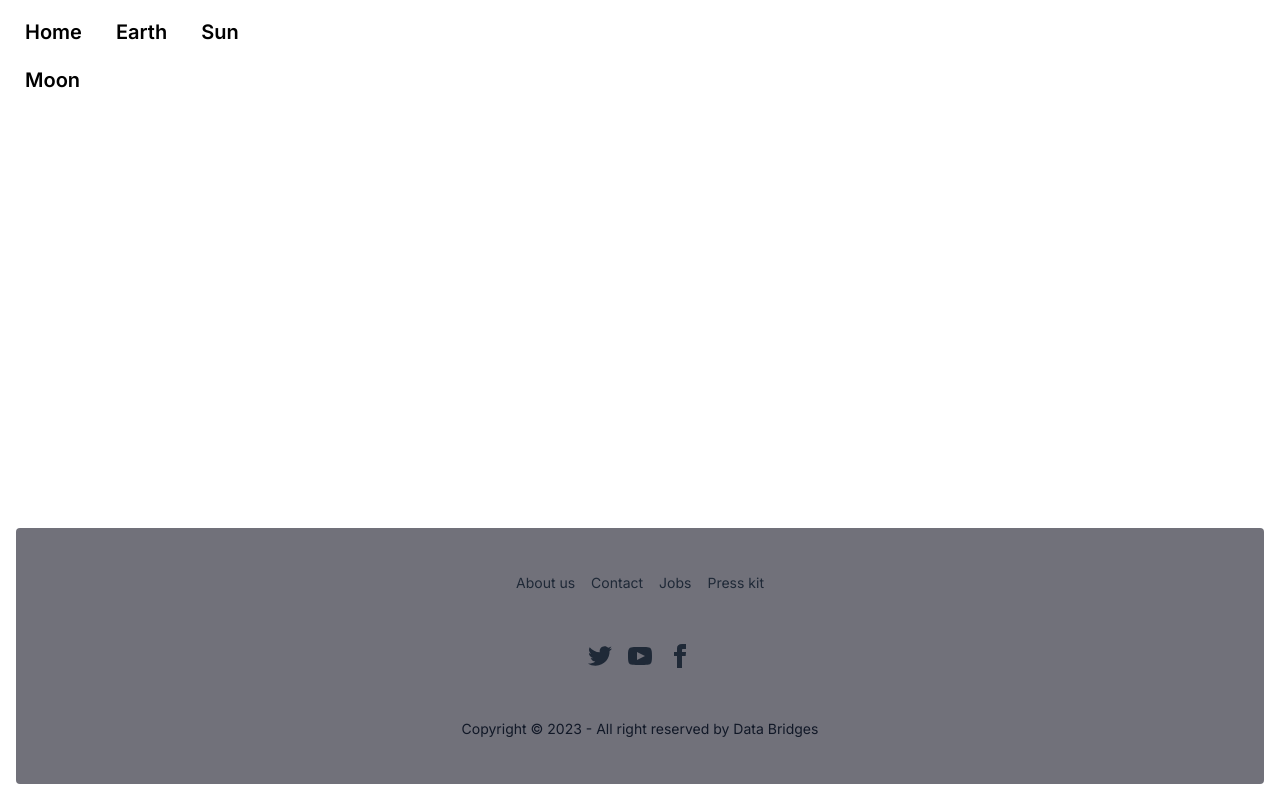
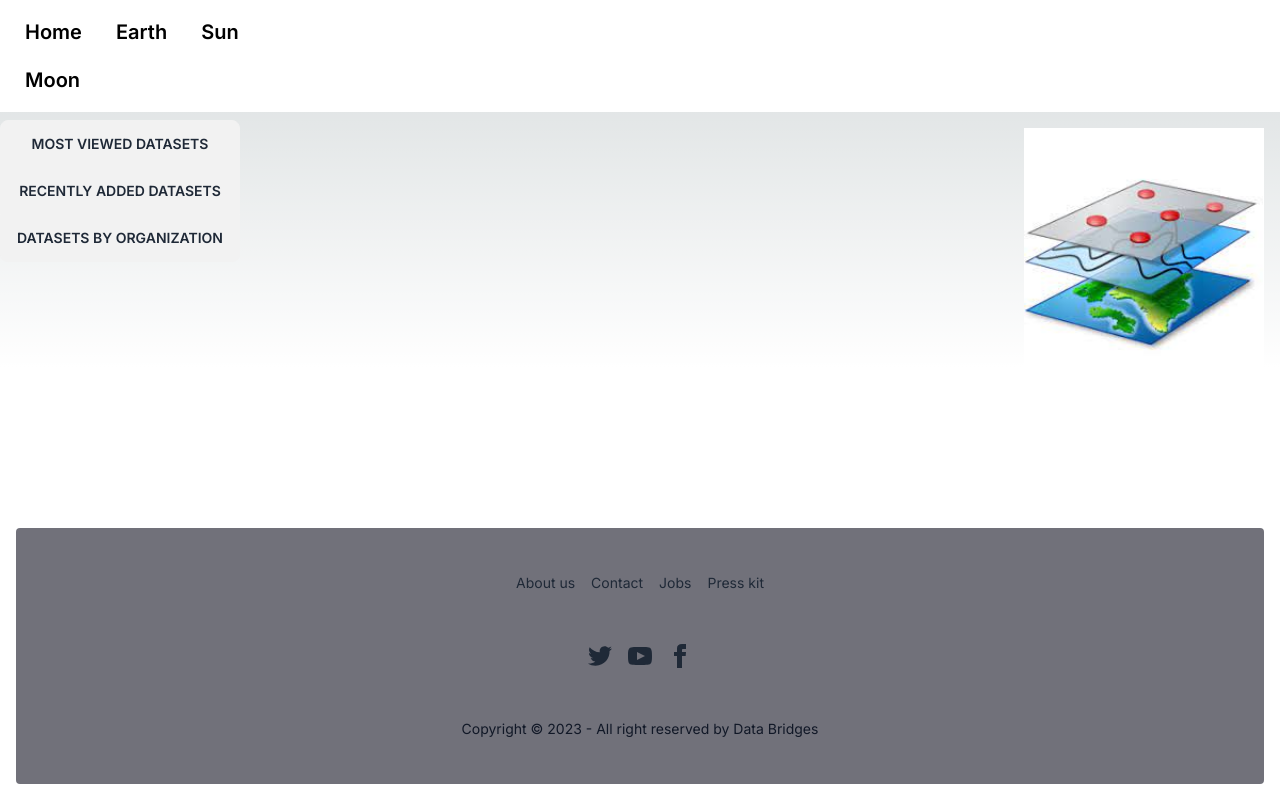
Before and after one commit to bhattaraisushma/DataB, a Next.js app in the folder frontend/: page / in a window 1280 px wide. Shown: the top 800 px of the page. Built offline with nearby package versions, Linux system fonts and the light colour scheme.

Commit message:
i'm updating

```diff
--- /dev/null
+++ b/frontend/app/components/Rightsidebar.js
@@ -0,0 +1,25 @@
+import React from 'react'
+import Image from 'next/image'
+import photo from '../../public/Geoimg.jpeg'
+
+function Leftsidebar() {
+  return (
+    <div >
+      <div>
+      <Image className="flex mt-4 ml-10 float-right w-60 rounded-auto mr-4 "src={photo}/>
+      </div>
+      <div>
+        <section>
+          <div className="join join-vertical">
+            <button className="btn join-item mt-2">Most Viewed Datasets</button>
+            <button className="btn join-item mt-2">Recently Added Datasets</button>
+            <button className="btn join-item mt-2">Datasets by Organization</button>
+          </div>
+
+        </section>
+      </div>
+    </div>
+  )
+}
+
+export default Leftsidebar
--- a/frontend/app/page.js
+++ b/frontend/app/page.js
@@ -1,9 +1,10 @@
 import React from 'react'
+import Rightsidebar from './components/Rightsidebar'
 
 const Home = () => {
   return (
     <div>
-
+     <Rightsidebar/>
     </div>
   )
 }
```
Also changed, not shown: frontend/public/Geoimg.jpeg (added).
